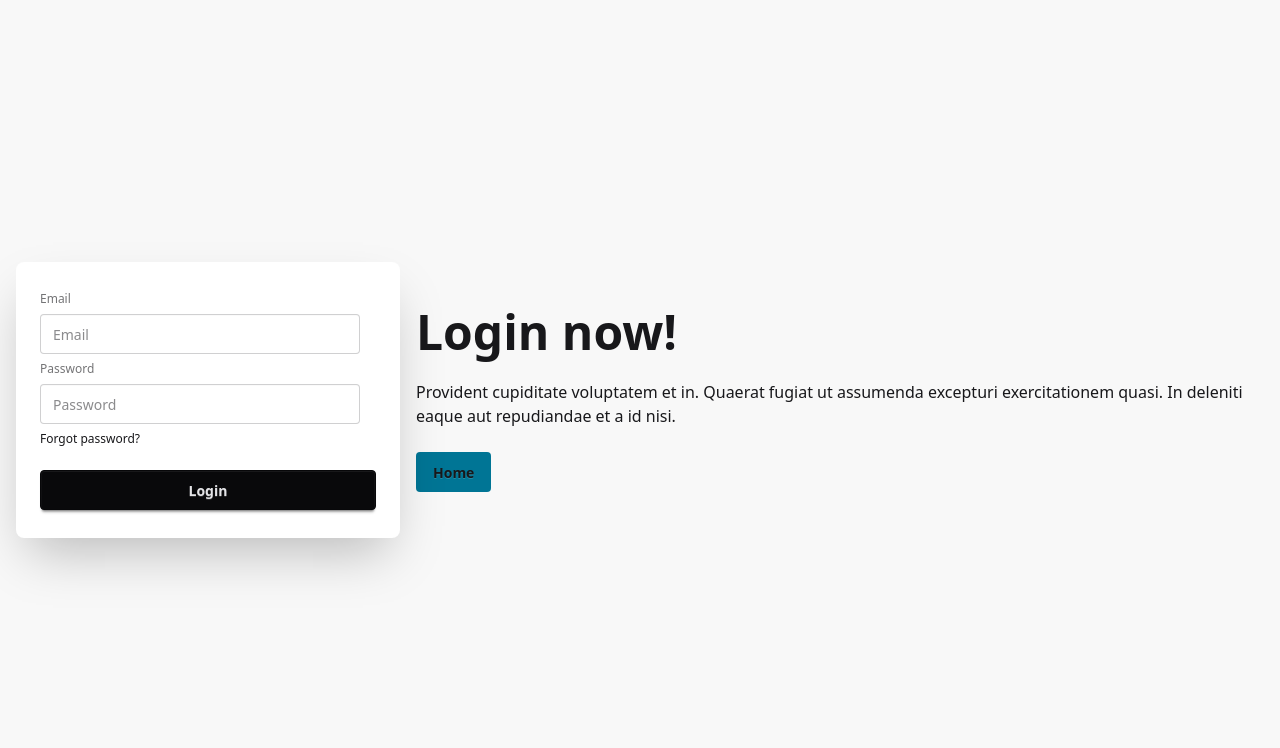
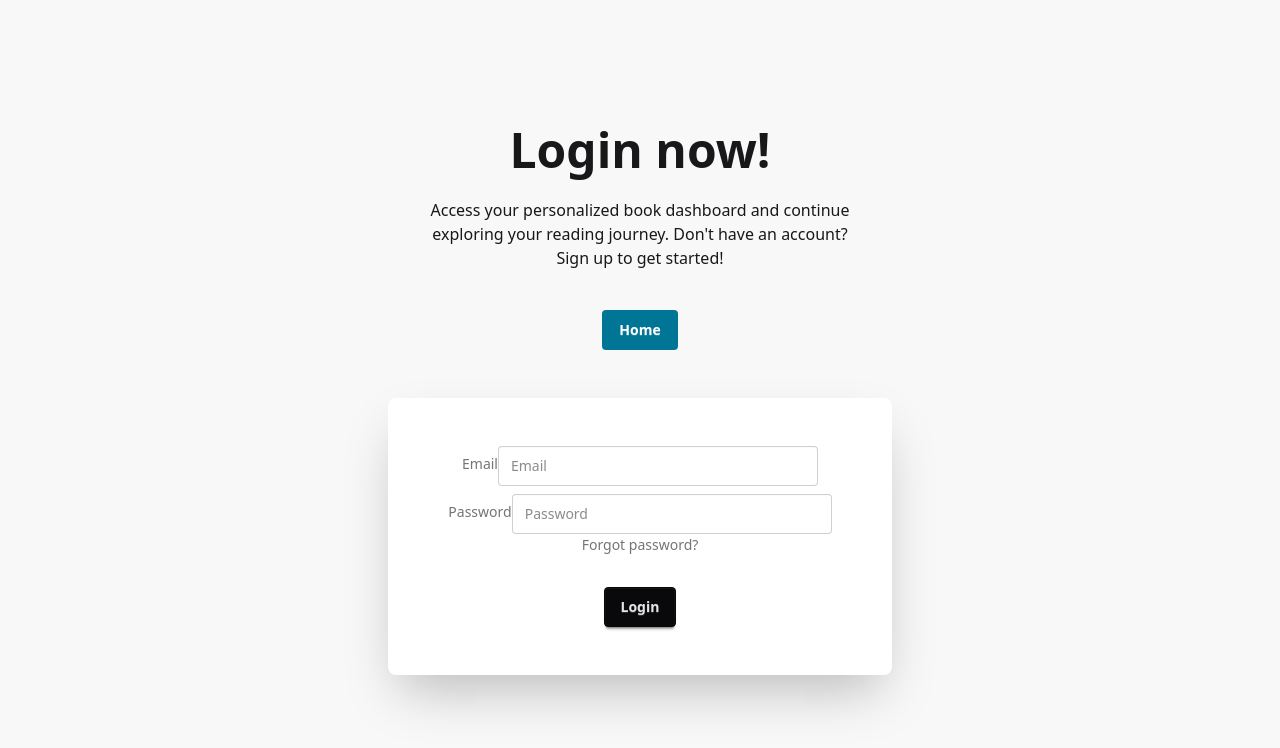
Before and after one commit to Amitkumersarkar/Bookish, a React (Vite) app: page /login in a window 1280 px wide. Shown: the top 748 px of the page. Built offline with nearby package versions, Linux system fonts and the light colour scheme.

Commit message:
fixed the error

```diff
--- a/src/components/BookDetails/BookDetails.jsx
+++ b/src/components/BookDetails/BookDetails.jsx
@@ -1,8 +1,9 @@
-import { useParams } from "react-router-dom";
+import { useLoaderData, useParams } from "react-router-dom";
 
 const BookDetails = () => {
     const { bookId } = useParams();
-    console.log(bookId);
+    const data = useLoaderData();
+    console.log( data);
     return (
         <div>
             <h2>book details : {bookId}</h2>
--- a/src/components/Books/Book.jsx
+++ b/src/components/Books/Book.jsx
@@ -2,28 +2,30 @@ import { Link } from "react-router-dom";
 
 const Book = ({ book }) => {
     const { bookId, image, bookName, author, category, review, tags, publisher, yearOfPublishing } = book;
+
     return (
+        <div className="card bg-base-100 w-96 shadow-sm">
             <Link to={`/books/${bookId}`}>
-            <div className="card bg-base-100 w-96 shadow-sm">
                 <figure>
-                    <img className="h-[500px]"
-                        src={image}
-                        alt="book" />
+                    <img className="h-[500px]" src={image} alt="book" />
                 </figure>
                 <div className="card-body">
                     <h2 className="card-title">
                         {bookName}
                         <div className="badge badge-secondary">NEW</div>
                     </h2>
+                </div>
+            </Link>
+            <div className="card-body pt-0">
                 <h2 className="text-xl">{author}</h2>
                 <h3>{publisher}</h3>
                 <p>{yearOfPublishing}</p>
                 <div className="rating">
-                        <input type="radio" name="rating-2" className="mask mask-star-2 bg-orange-400" aria-label="1 star" />
-                        <input type="radio" name="rating-2" className="mask mask-star-2 bg-orange-400" aria-label="2 star" defaultChecked />
-                        <input type="radio" name="rating-2" className="mask mask-star-2 bg-orange-400" aria-label="3 star" />
-                        <input type="radio" name="rating-2" className="mask mask-star-2 bg-orange-400" aria-label="4 star" />
-                        <input type="radio" name="rating-2" className="mask mask-star-2 bg-orange-400" aria-label="5 star" />
+                    <input type="radio" name={`rating-${bookId}`} className="mask mask-star-2 bg-orange-400" aria-label="1 star" />
+                    <input type="radio" name={`rating-${bookId}`} className="mask mask-star-2 bg-orange-400" aria-label="2 star" defaultChecked />
+                    <input type="radio" name={`rating-${bookId}`} className="mask mask-star-2 bg-orange-400" aria-label="3 star" />
+                    <input type="radio" name={`rating-${bookId}`} className="mask mask-star-2 bg-orange-400" aria-label="4 star" />
+                    <input type="radio" name={`rating-${bookId}`} className="mask mask-star-2 bg-orange-400" aria-label="5 star" />
                 </div>
                 <p className="mt-4">{review}</p>
                 <div className="card-actions justify-end">
@@ -33,7 +35,6 @@ const Book = ({ book }) => {
                 </div>
             </div>
         </div>
-        </Link>
     );
 };
 
--- a/src/components/LoginPage/LoginPage.jsx
+++ b/src/components/LoginPage/LoginPage.jsx
@@ -3,26 +3,48 @@ import { NavLink } from 'react-router-dom';
 
 const LoginPage = () => {
     return (
-        <div className="hero bg-base-200 min-h-screen">
-            <div className="hero-content flex-col lg:flex-row-reverse">
-                <div className="text-center lg:text-left">
+        <div className="hero min-h-screen bg-base-200">
+            <div className="hero-content flex-col text-center">
+                {/* Header Section */}
+                <div className="mb-8">
                     <h1 className="text-5xl font-bold">Login now!</h1>
-                    <p className="py-6">
-                        Provident cupiditate voluptatem et in. Quaerat fugiat ut assumenda excepturi exercitationem
-                        quasi. In deleniti eaque aut repudiandae et a id nisi.
+                    <p className="py-6 max-w-md mx-auto">
+                        Access your personalized book dashboard and continue exploring your reading journey. Don't have an account? Sign up to get started!
                     </p>
-                    <button className='btn btn-ghost bg-cyan-700'><NavLink to='/'>Home</NavLink></button>
+                    <NavLink to='/' className="btn btn-ghost bg-cyan-700 text-white mt-4">Home</NavLink>
                 </div>
-                <div className="card bg-base-100 w-full max-w-sm shrink-0 shadow-2xl">
+
+                {/* Login Form */}
+                <div className="card w-full max-w-lg bg-base-100 shadow-2xl p-6">
                     <div className="card-body">
-                        <fieldset className="fieldset">
-                            <label className="label">Email</label>
-                            <input type="email" className="input" placeholder="Email" />
-                            <label className="label">Password</label>
-                            <input type="password" className="input" placeholder="Password" />
-                            <div><a className="link link-hover">Forgot password?</a></div>
-                            <button className="btn btn-neutral mt-4">Login</button>
-                        </fieldset>
+                        <div className="form-control">
+                            <label htmlFor="email" className="label">
+                                <span className="label-text">Email</span>
+                            </label>
+                            <input
+                                id="email"
+                                type="email"
+                                placeholder="Email"
+                                className="input input-bordered"
+                            />
+                        </div>
+                        <div className="form-control">
+                            <label htmlFor="password" className="label">
+                                <span className="label-text">Password</span>
+                            </label>
+                            <input
+                                id="password"
+                                type="password"
+                                placeholder="Password"
+                                className="input input-bordered"
+                            />
+                            <label className="label">
+                                <a href="#" className="label-text-alt link link-hover">Forgot password?</a>
+                            </label>
+                        </div>
+                        <div className="form-control mt-6">
+                            <button className="btn btn-neutral">Login</button>
+                        </div>
                     </div>
                 </div>
             </div>
--- a/src/components/Navbar/Navbar.jsx
+++ b/src/components/Navbar/Navbar.jsx
@@ -1,13 +1,14 @@
 import { NavLink } from "react-router-dom";
 
 const Navbar = () => {
-
     return (
         <div className="navbar bg-base-100 shadow-sm">
             <div className="navbar-start">
                 <div className="dropdown">
                     <div tabIndex={0} role="button" className="btn btn-ghost lg:hidden">
-                        <svg xmlns="http://www.w3.org/2000/svg" className="h-5 w-5" fill="none" viewBox="0 0 24 24" stroke="currentColor"> <path strokeLinecap="round" strokeLinejoin="round" strokeWidth="2" d="M4 6h16M4 12h8m-8 6h16" /> </svg>
+                        <svg xmlns="http://www.w3.org/2000/svg" className="h-5 w-5" fill="none" viewBox="0 0 24 24" stroke="currentColor">
+                            <path strokeLinecap="round" strokeLinejoin="round" strokeWidth="2" d="M4 6h16M4 12h8m-8 6h16" />
+                        </svg>
                     </div>
                     <ul
                         tabIndex={0}
@@ -17,8 +18,11 @@ const Navbar = () => {
                         <li><a>Blog</a></li>
                     </ul>
                 </div>
-                <p className="btn btn-ghost text-xl"><NavLink to='/'>Bookish</NavLink></p>
+                <p className="btn btn-ghost text-xl">
+                    <NavLink to='/'>Bookish</NavLink>
+                </p>
             </div>
+
             <div className="navbar-center hidden lg:flex">
                 <ul className="menu menu-horizontal px-1">
                     <li><NavLink to='/'>Home</NavLink></li>
@@ -34,8 +38,9 @@ const Navbar = () => {
                     <li><NavLink to='/dashboard'>Dashboard</NavLink></li>
                 </ul>
             </div>
+
             <div className="navbar-end">
-                <a className="btn"><NavLink to='/login'>Log In</NavLink></a>
+                <NavLink to='/login' className="btn">Log In</NavLink>
             </div>
         </div>
     );
--- a/src/main.jsx
+++ b/src/main.jsx
@@ -21,7 +21,8 @@ const router = createBrowserRouter([
       {
         // dynamic path
         path: 'books/:bookId',
-        element: <BookDetails></BookDetails>
+        element: <BookDetails></BookDetails>,
+        loader: () => fetch('/booksData.json'),
       },
       {
         path: '/dashboard',
```
Lines whose indentation alone changed are shown as unchanged.
